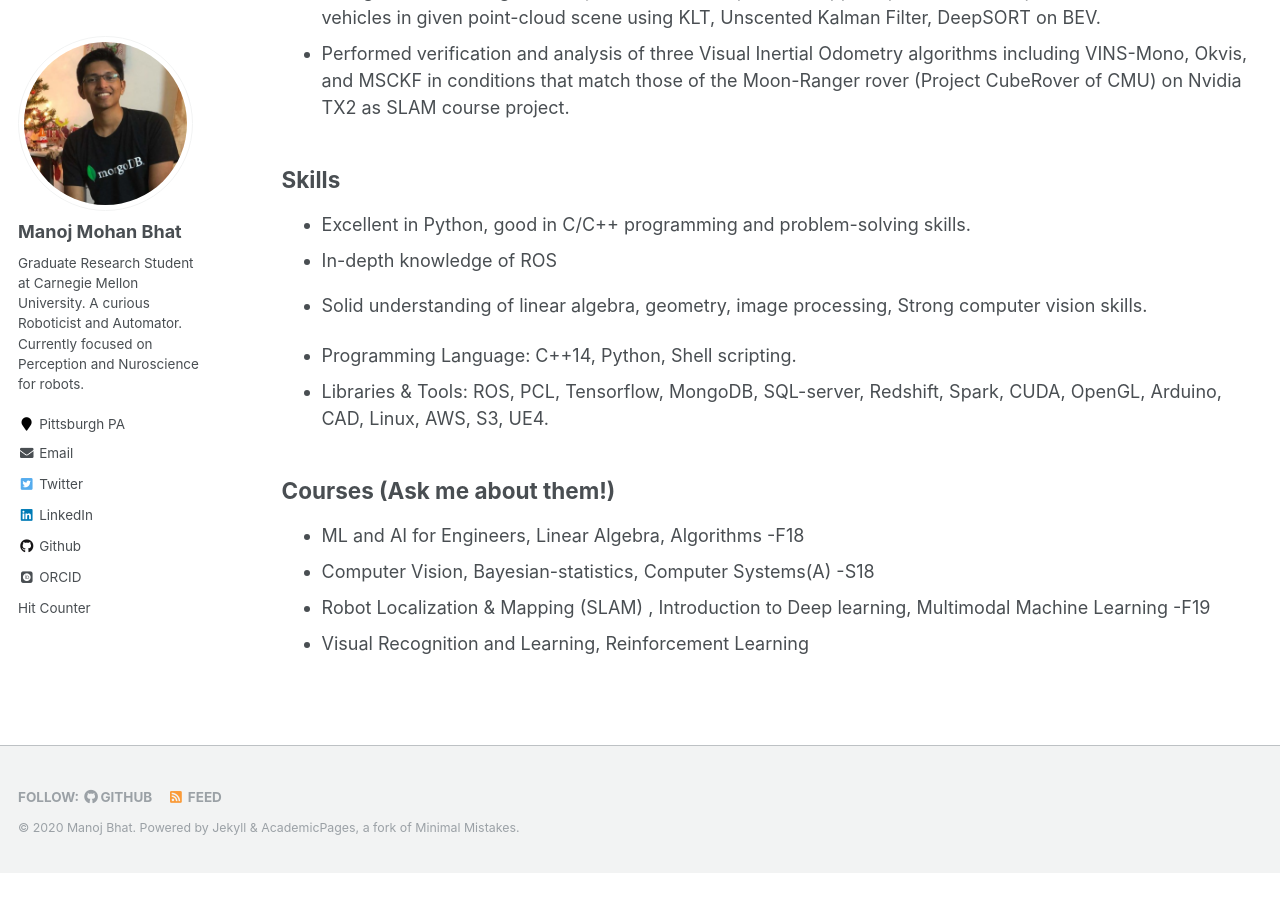
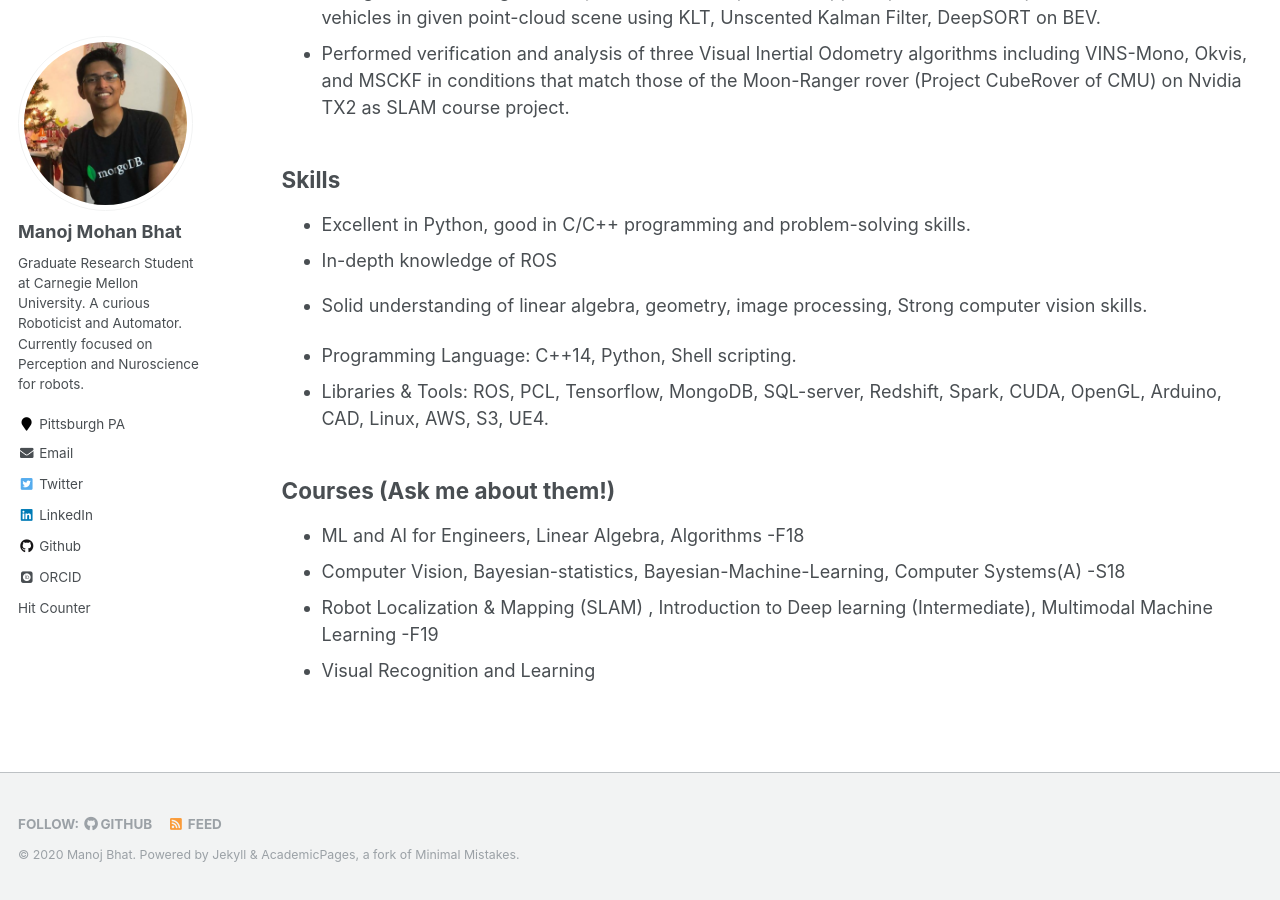
Before and after one commit to Manojbhat09/manojbhat09.github.io_old, a Jekyll site: the page built from _pages/cv.md, in a window 1280 px wide and 900 px high, scrolled down 4093 px. Built offline with Jekyll 4.4.1, drawn with Linux system fonts in a browser that asks for light colours; some web fonts are replaced; before the commit the page ends 4966 px from its top, so only the background shows below that; some of the changed text lies outside the part shown.

Commit message:
Update cv.md

```diff
--- a/_pages/cv.md
+++ b/_pages/cv.md
@@ -117,6 +117,6 @@ comparison of methodologies for real-time tracking, evaluation with required met
 
 ## Courses (Ask me about them!)
  - ML and AI for Engineers, Linear Algebra, Algorithms -F18
- - Computer Vision, Bayesian-statistics, Computer Systems(A) -S18
- - Robot Localization & Mapping (SLAM) , Introduction to Deep learning, Multimodal Machine Learning -F19
- - Visual Recognition and Learning, Reinforcement Learning
+ - Computer Vision, Bayesian-statistics, Bayesian-Machine-Learning, Computer Systems(A) -S18
+ - Robot Localization & Mapping (SLAM) , Introduction to Deep learning (Intermediate), Multimodal Machine Learning -F19
+ - Visual Recognition and Learning
```
Also changed, not shown: other parts of _pages/cv.md (+1 -1 lines).
